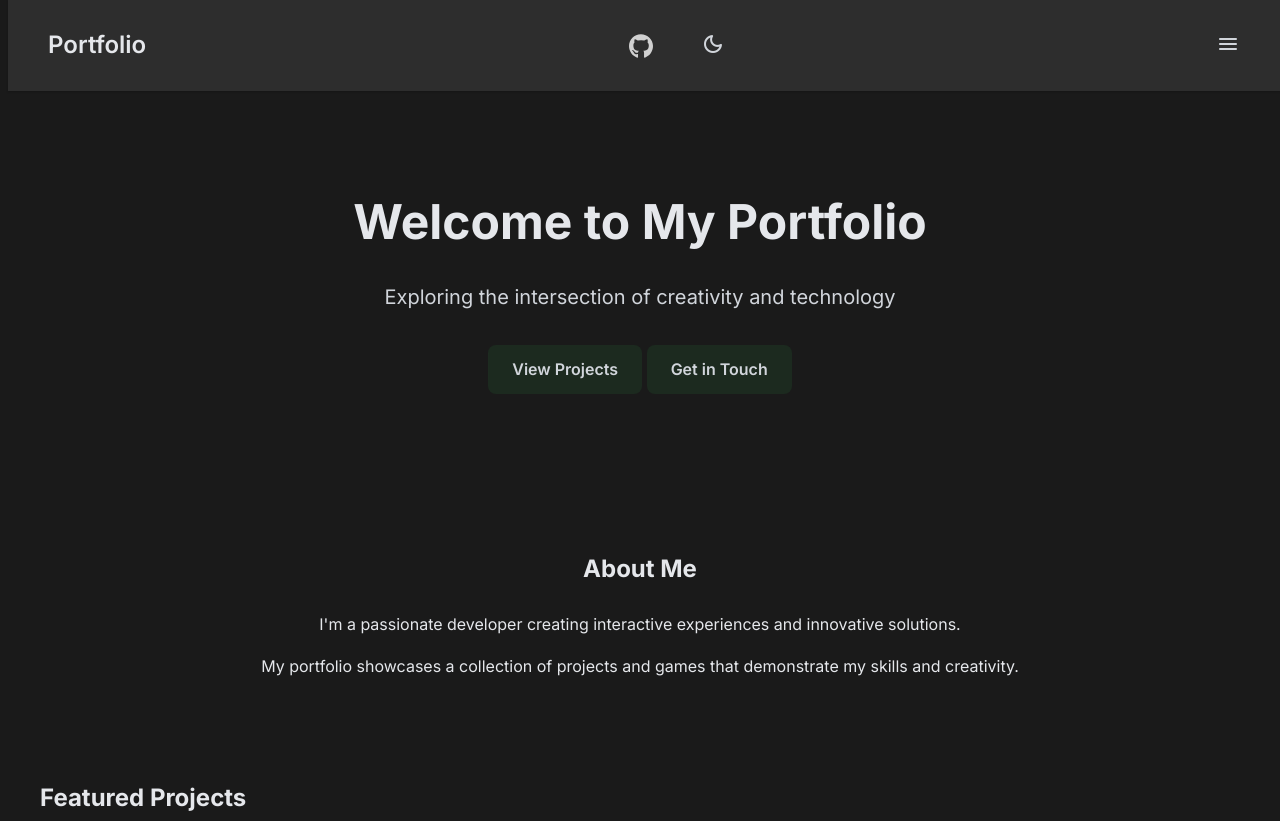
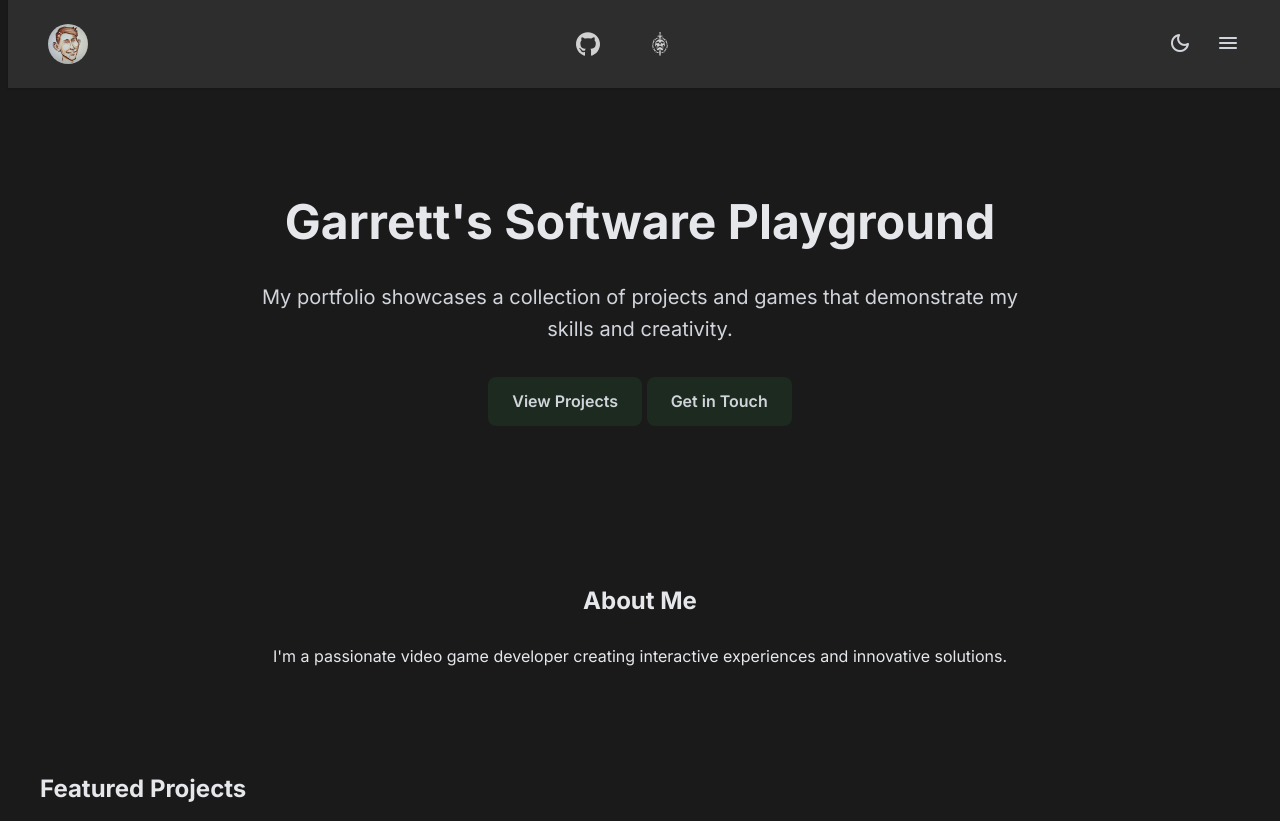
Before and after one commit to BrushWild/BrushWild.github.io, a plain HTML site: page index.html in a window 1280 px wide. Shown: the top 821 px of the page. Drawn offline with nearby package versions, Linux system fonts and the light colour scheme.

Commit message:
- Replaced text-based logo with a circular profile image that scales and adds shadow on hover - Added consistent styling for theme toggle and menu buttons with hover effects - Implemented a two-column grid layout for social links with improved spacing - Enhanced menu positioning and animation with proper transitions - Applied consistent styling across index.html, projects.html, and contact.html

```diff
--- a/index.html
+++ b/index.html
@@ -11,15 +11,22 @@
 <body>
     <nav class="navbar">
         <div class="nav-content">
-            <a href="index.html" class="nav-logo">Portfolio</a>
+            <a href="index.html" class="nav-logo">
+                <img src="images/Caricature.jpg" alt="Profile" width="40" height="40">
+            </a>
             <div class="social-links">
                 <a href="https://github.com/BrushWild" target="_blank" class="social-link">
                     <img src="images/github.svg" alt="GitHub" width="24" height="24">
                 </a>
+                <a href="https://dungeon.report/pc/4611686018476214524" target="_blank" class="social-link">
+                    <img src="images/dungeonreporticon.svg" alt="DungeonReport" width="24" height="24">
+                </a>
+            </div>
+
+            <div class="nav-buttons">
                 <button class="theme-toggle" aria-label="Toggle theme">
                     <span class="material-symbols-rounded">dark_mode</span>
                 </button>
-            </div>
                 <button class="menu-btn">
                     <span class="material-symbols-rounded">menu</span>
                     <ul class="nav-links">
@@ -29,13 +36,14 @@
                     </ul>
                 </button>
             </div>
+        </div>
     </nav>
 
     <main class="container">
         <section class="hero">
             <div class="hero-content">
-                <h1 class="title">Welcome to My Portfolio</h1>
-                <p class="subtitle">Exploring the intersection of creativity and technology</p>
+                <h1 class="title">Garrett's Software Playground</h1>
+                <p class="subtitle">My portfolio showcases a collection of projects and games that demonstrate my skills and creativity.</p>
                 <div class="cta-buttons">
                     <a href="projects.html" class="btn primary">View Projects</a>
                     <a href="contact.html" class="btn secondary">Get in Touch</a>
@@ -45,8 +53,8 @@
 
         <section class="about">
             <h2>About Me</h2>
-            <p>I'm a passionate developer creating interactive experiences and innovative solutions.</p>
-            <p>My portfolio showcases a collection of projects and games that demonstrate my skills and creativity.</p>
+            <p>I'm a passionate video game developer creating interactive experiences and innovative solutions.</p>
+            <p></p>
         </section>
 
         <section class="featured-projects">
--- a/scripts.js
+++ b/scripts.js
@@ -43,6 +43,22 @@ const navLinks = document.querySelector('.nav-links');
 const menuIcon = menuBtn.querySelector('.material-symbols-rounded');
 
 menuBtn.style.display = 'block';
+
+// Set active navigation link based on current page
+function setActiveNavLink() {
+    const currentPage = window.location.pathname.split('/').pop() || 'index.html';
+    const navLinksItems = document.querySelectorAll('.nav-links a');
+
+    navLinksItems.forEach(link => {
+        link.classList.remove('active');
+        if (link.getAttribute('href') === currentPage) {
+            link.classList.add('active');
+        }
+    });
+}
+
+// Call setActiveNavLink on page load
+setActiveNavLink();
 
 menuBtn.addEventListener('click', (e) => {
     e.stopPropagation();
--- a/styles.css
+++ b/styles.css
@@ -30,7 +30,11 @@
     --shadow-lg: 0 10px 15px -3px rgba(0, 0, 0, 0.3);
     --transition: all 0.3s ease;
 }
-
+.nav-buttons {
+    display: flex;
+    align-items: center;
+    gap: 0.5rem;
+}
 :root {
     color-scheme: dark;
     transition: background-color 1s ease, color 1s ease;
@@ -83,14 +87,21 @@ footer {
     align-items: center;
 }
 .nav-logo {
-    font-size: 1.5rem;
-    font-weight: 600;
-    color: var(--color-on-background);
     text-decoration: none;
     transition: var(--transition);
+    display: flex;
+    align-items: center;
 }
-.nav-logo:hover {
-    color: var(--color-primary);
+.nav-logo img {
+    width: 40px;
+    height: 40px;
+    border-radius: 50%;
+    object-fit: cover;
+    transition: var(--transition);
+}
+.nav-logo:hover img {
+    transform: scale(1.1);
+    box-shadow: var(--shadow-sm);
 }
 .nav-links {
     display: none;
@@ -352,8 +363,18 @@ footer {
     transition: transform 0.3s ease;
     border-radius: 0.5rem;
     position: relative;
-    top: -0.5rem;
 }
+
+/* .menu-btn {
+    background: none;
+    border: none;
+    cursor: pointer;
+    padding: 0.5rem;
+    color: var(--color-on-surface);
+    transition: transform 0.3s ease;
+    border-radius: 0.5rem;
+    position: relative;
+} */
 
 .theme-toggle .material-symbols-rounded {
     transition: transform 0.3s ease;
```
Also changed, not shown: contact.html (+17 -9 lines), projects.html (+17 -9 lines), images/Caricature.jpg (added), images/dungeonreporticon.svg (added). Lines whose indentation alone changed are shown as unchanged.
